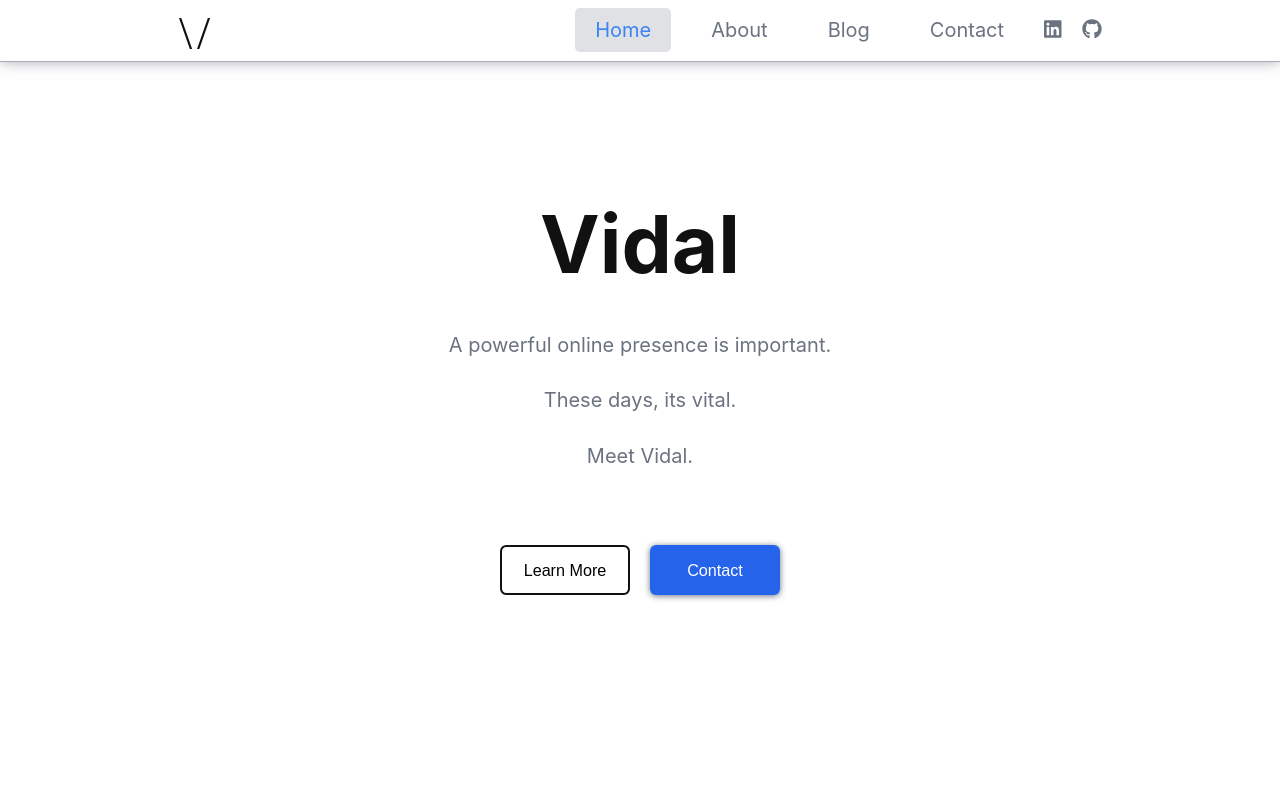
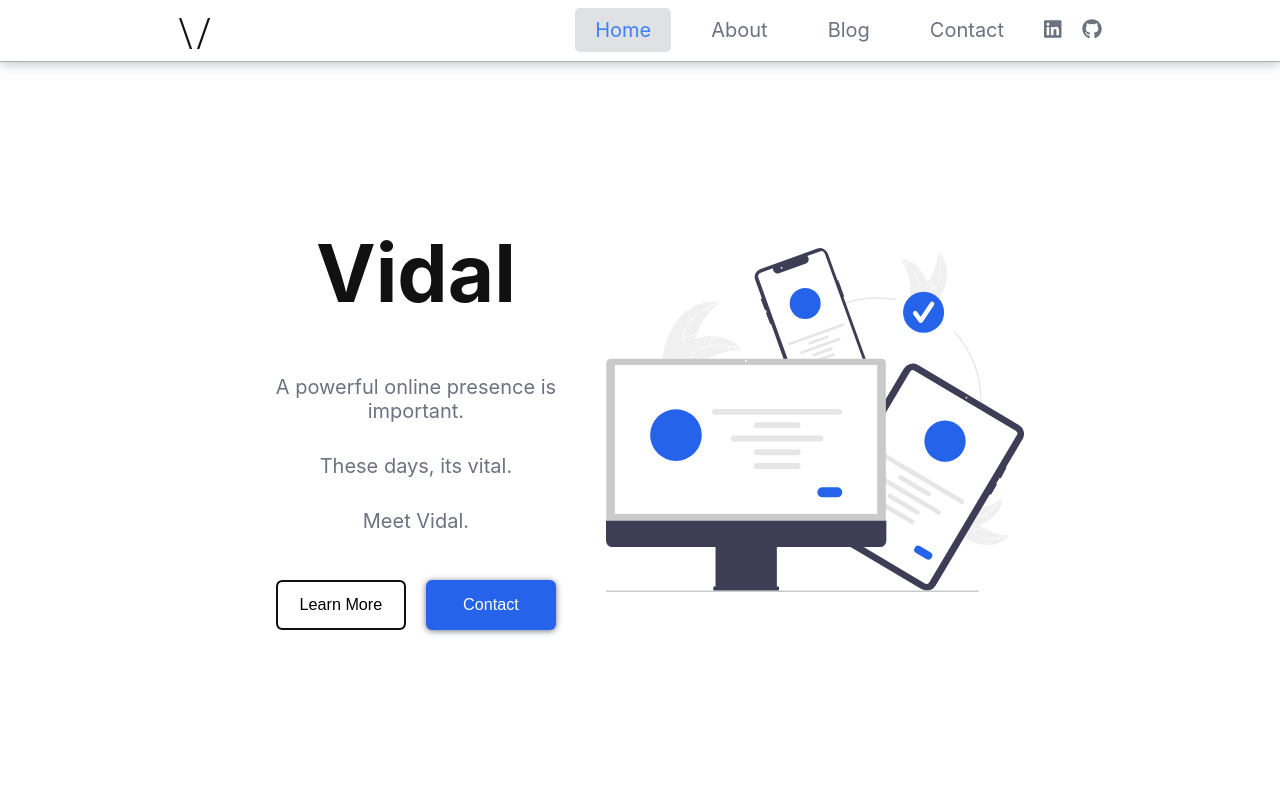
Before and after one commit to raglandc/vidal-production, a Next.js app: page / in a window 1280 px wide. Shown: the top 800 px of the page. Built offline with nearby package versions, Linux system fonts and the light colour scheme.

Commit message:
work on banner image looks amazing bro

```diff
--- a/components/sections/HomePageSections/BannerSection.module.css
+++ b/components/sections/HomePageSections/BannerSection.module.css
@@ -1,14 +1,19 @@
 .container {
-  height: 100vh;
+  min-height: 100vh;
   width: 90%;
-  margin: 0 auto;
+  margin: 2rem auto;
   display: flex;
   flex-direction: column;
   justify-content: center;
   align-items: center;
 }
 
+.divider {
+  margin-bottom: 3rem;
+}
+
 .titleWrapper {
+  text-align: center;
   margin: 0 0 3.14rem;
 }
 
@@ -18,7 +23,6 @@
 }
 
 .title {
-  margin: 0 0 1rem 0;
   color: #111;
   font-size: 8rem;
   opacity: 1;
@@ -50,6 +54,8 @@
   .container {
     width: 60%;
     align-items: center;
+    flex-direction: row;
+    justify-content: space-between;
   }
 
   .subHeading {
@@ -59,4 +65,8 @@
   .title {
     font-size: 8rem;
   }
+
+  .divider {
+    margin-right: 3rem;
+  }
 }
--- a/components/sections/HomePageSections/BannerSection.tsx
+++ b/components/sections/HomePageSections/BannerSection.tsx
@@ -1,8 +1,10 @@
 //library imports
 import { useRef } from "react";
 import useIntersectionObserver from "../../../hooks/useIntersectionObserver";
+import Image from "next/image";
 
-//components
+//local
+import BannerSvg from "../../../public/images/home/bannerSVG.svg";
 import Button from "../../UI/Button";
 //styles
 
@@ -15,8 +17,12 @@ const BannerSection = () => {
 
   return (
     <div className={styles.container}>
+      <div className={styles.divider}>
         <div className={styles.titleWrapper}>
-        <h1 ref={ref} className={isVisible ? styles.title : styles.titleVidal}>
+          <h1
+            ref={ref}
+            className={isVisible ? styles.title : styles.titleVidal}
+          >
             Vidal
           </h1>
         </div>
@@ -35,6 +41,13 @@ const BannerSection = () => {
           <Button link="/contact" title="Contact" style="solid" />
         </div>
       </div>
+      <Image
+        src={BannerSvg}
+        alt="personal website cartoon"
+        width={500}
+        height={500}
+      />
+    </div>
   );
 };
 
```
Also changed, not shown: public/images/home/bannerSVG.svg (added). Lines whose indentation alone changed are shown as unchanged.
